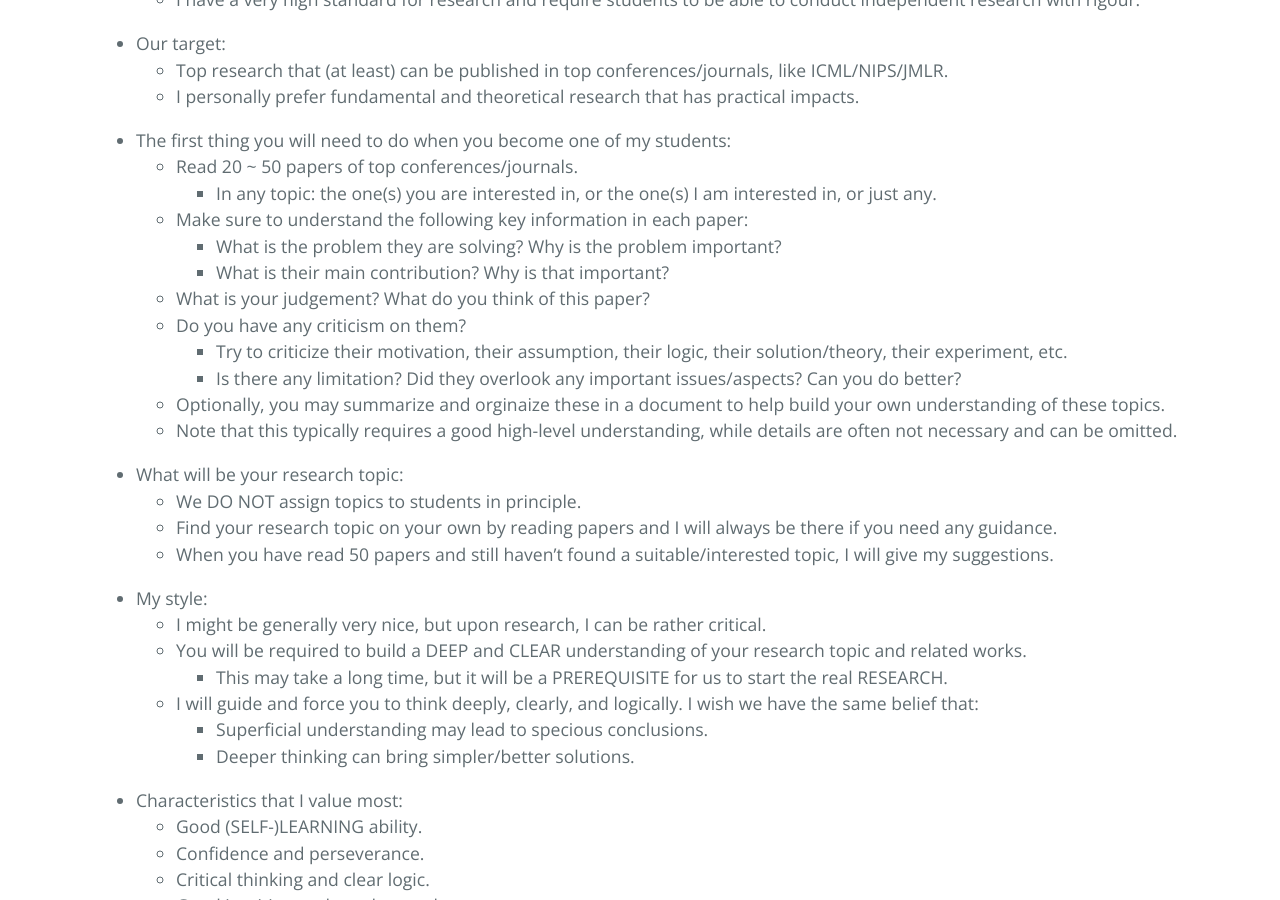
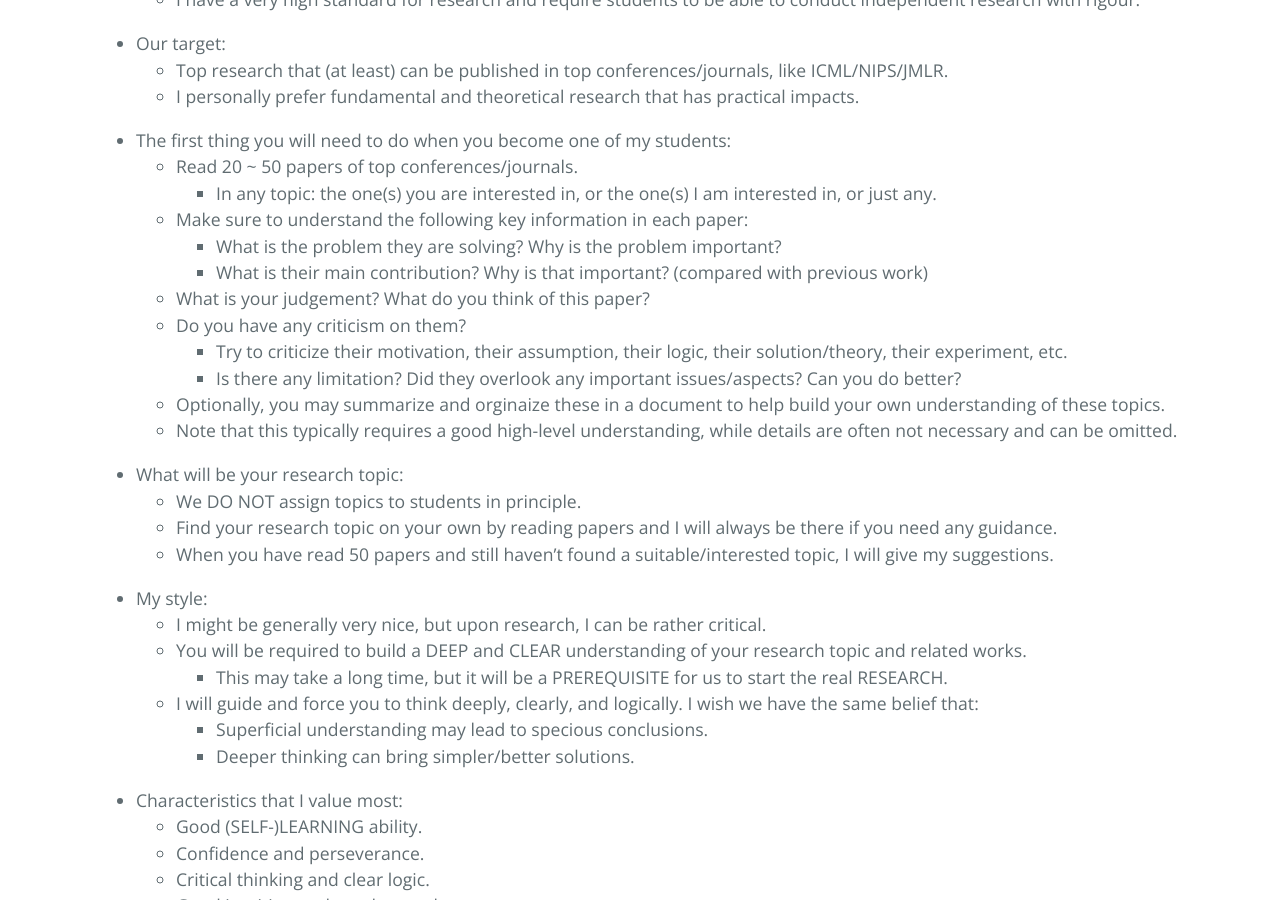
Before and after one commit to ZhimingZhou/zhimingzhou.github.io, a Jekyll site: the page built from _posts/2021-10-11-Prospective-Students.md, in a window 1280 px wide and 900 px high, scrolled down 502 px. Built offline with Jekyll 4.4.1, drawn with Linux system fonts in a browser that asks for light colours; comment, search, counter and statistics services are not loaded.

Commit message:
Update 2021-10-11-Prospective-Students.md

```diff
--- a/_posts/2021-10-11-Prospective-Students.md
+++ b/_posts/2021-10-11-Prospective-Students.md
@@ -23,7 +23,7 @@ I’m looking for talented students with enthusiasm for fundamental research in
 		- In any topic: the one(s) you are interested in, or the one(s) I am interested in, or just any.
 	- Make sure to understand the following key information in each paper:
 		- What is the problem they are solving? Why is the problem important?
-		- What is their main contribution? Why is that important?
+		- What is their main contribution? Why is that important? (compared with previous work)
 	- What is your judgement? What do you think of this paper?
 	- Do you have any criticism on them?
 		- Try to criticize their motivation, their assumption, their logic, their solution/theory, their experiment, etc.
```
